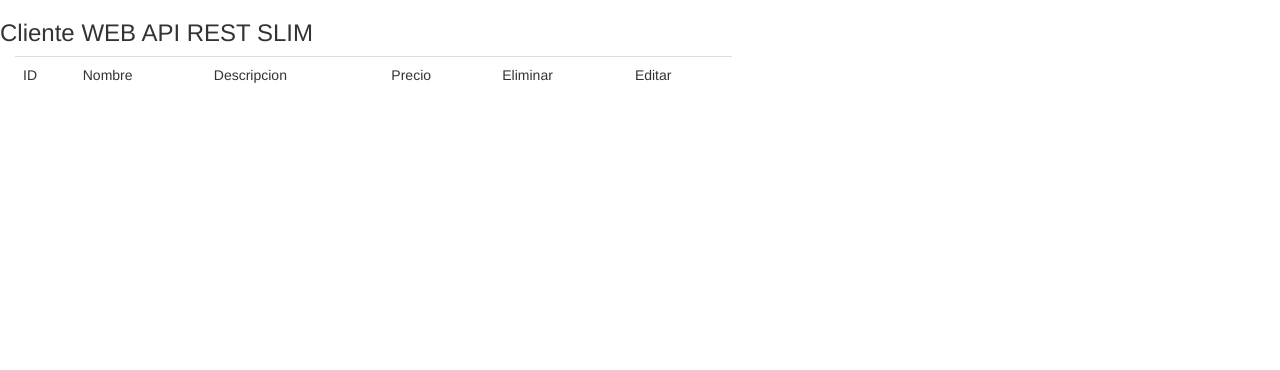
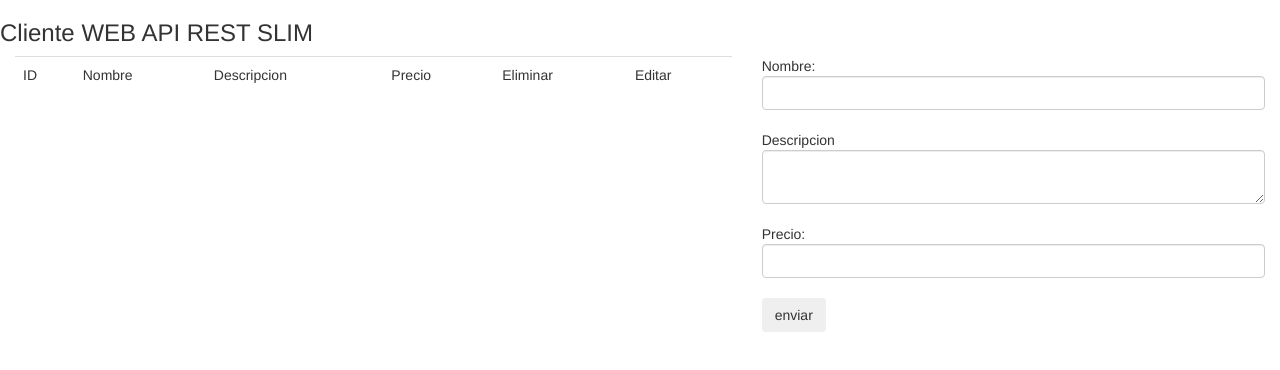
Before and after one commit to Antonio1394/clienteAPI, a plain HTML site: page index.html in a window 1280 px wide. Drawn offline with nearby package versions, Linux system fonts and the light colour scheme.

Commit message:
[add] form

```diff
--- a/index.html
+++ b/index.html
@@ -25,5 +25,21 @@
 			</table>
 		</div>
 
+		<div class="col-lg-5 pull-right" >
+			<form action="http://localhost/clienteAPI/" method="post" data-producto=0>
+				Nombre:
+				<input type="text" id="name_form" class="form-control">
+				<br>
+
+				Descripcion
+				<textarea id="descition_form" name="description" class="form-control"></textarea>
+				<br>
+				Precio:
+				<input type="text" id="price_form" name="price" class="form-control">
+				<br>
+				<input type="submit" value="enviar" class="btn">
+			</form>
+		</div>
+
 </body>
 </html>
```
